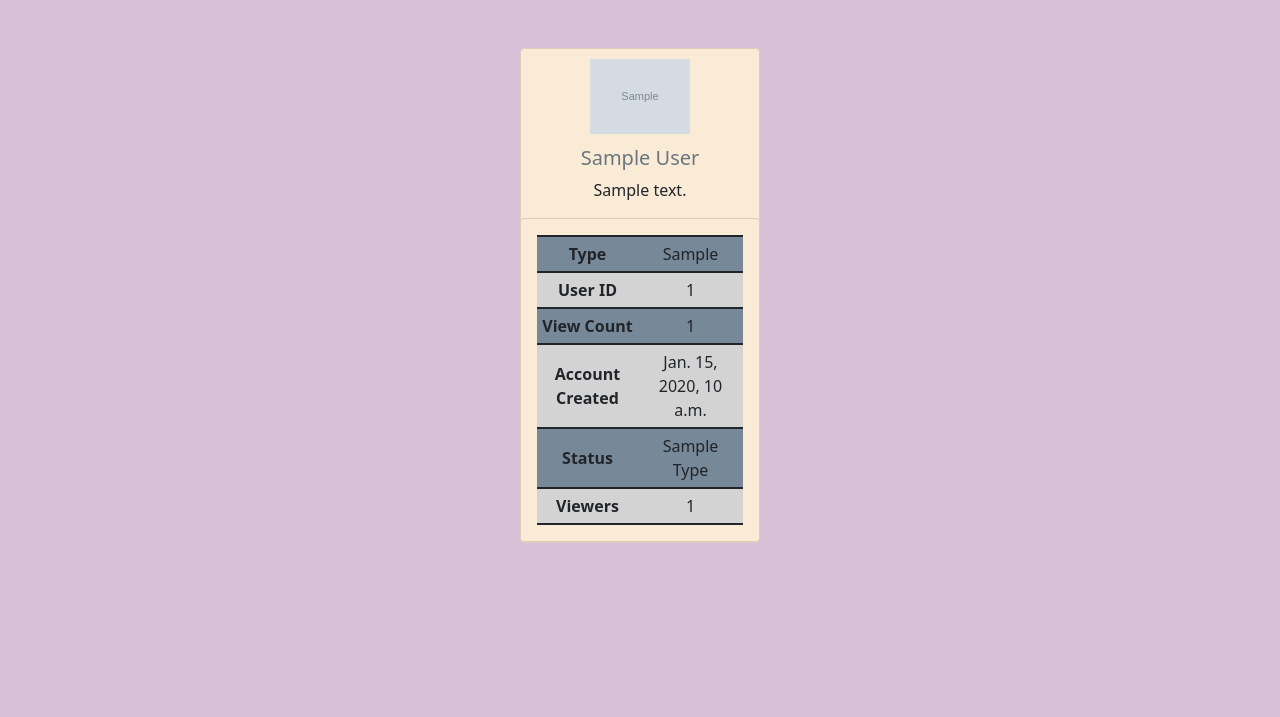
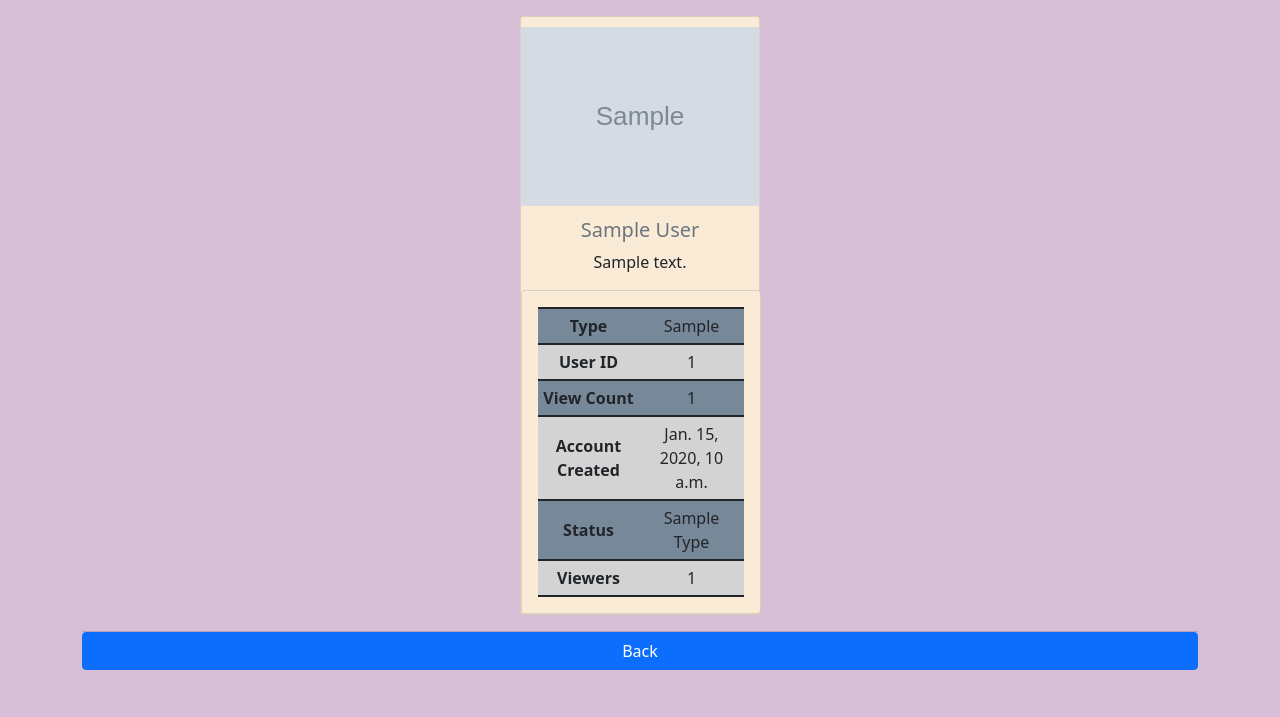
Before and after one commit to SiddarthPatelLOL/Swift, a Django app: template swift/user/templates/user/query.html in a window 1280 px wide. Shown: the top 717 px of the page. Run offline with Django 3.2, Linux system fonts and the light colour scheme; the template is opened without the code that fills it: most values are stand-ins (such as "Sample title", 1, 10 or a date in 2020); grey boxes marked "Sample" are stand-in pictures.

Commit message:
Minor views refactorization

```diff
--- a/swift/user/templates/user/base.html
+++ b/swift/user/templates/user/base.html
@@ -17,7 +17,7 @@
 </head>
 
 <body>
-    <div class="d-flex flex-column justify-content-center align-items-center">
+    <div>
         {% block header %}{% endblock header %}
 
         {% block content %}{% endblock content %}
--- a/swift/user/templates/user/query.html
+++ b/swift/user/templates/user/query.html
@@ -6,14 +6,17 @@
 {% endblock header %}
 
 {% block content %}
-<div class="card d-flex justify-content-center align-items-center my-5 h-50">
-    <img src="{{ profile.profile_image_url }}" class="img-fluid mx-auto" alt="profile picture" height="100" width="100">
+<div class="container">
+    <div class="row">
+        <div class="col-12">
+            <div class="card my-3 mx-auto">
+                <img src="{{ profile.profile_image_url }}" class="img-fluid mx-auto" alt="profile picture">
                 <div class="card-body">
                     <h5 class="card-subtitle mb-2 text-muted text-center">{{ profile.display_name }}</h5>
                     <p class="card-text text-center">{{ profile.description }}</p>
                 </div>
-    <div class="card-body card d-flex align-items-cente">
-            <table class="table-query mx-auto">
+                <div class="card-body card">
+                    <table class="table-query">
                         <tr class="row-query odd">
                             <th class="row-query">Type</th>
                             <td class="row-query">{{ profile.broadcaster_type|title }}</td>
@@ -46,4 +49,14 @@
                     </table>
                 </div>
             </div>
+            <div class="card-footer m-0 p-0 mb-3">
+                <form class="d-block mx-auto mb-5" action="{% url 'user:index' %}" method="GET">
+                    <div class="d-grid gap-2">
+                        <button class="btn btn-primary" type="submit">Back</button>
+                    </div>
+                </form>
+            </div>
+        </div>
+    </div>
+</div>
 {% endblock %}
```
Also changed, not shown: swift/user/templates/user/index.html (+13 -14 lines). Lines whose indentation alone changed are shown as unchanged.
